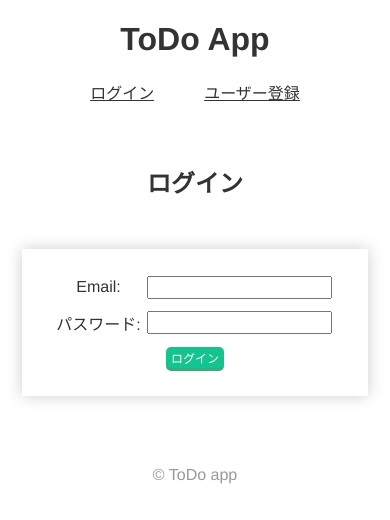
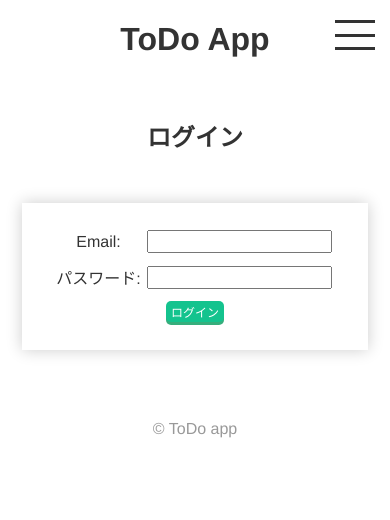
Before and after one commit to tkyytnm/todo-app, a React (Create React App) app in the folder client/: page /login in a window 390 px wide. Shown: the top 520 px of the page. Built offline with nearby package versions, Linux system fonts and the light colour scheme; no server answers.

Commit message:
Add hamburger menu

```diff
--- a/client/src/app/App.css
+++ b/client/src/app/App.css
@@ -21,6 +21,72 @@ nav svg {
   height: 18px;
   vertical-align: text-bottom;
   margin-right: 2px;
+}
+
+#ham {
+  display: none;
+}
+
+@media screen and (max-width: 600px) {
+  nav {
+    background-color: #000;
+    opacity: 0.8;
+    display: flex;
+    flex-direction: column;
+    justify-content: space-evenly;
+    align-items: center;
+    position: fixed;
+    top: -450px;
+    width: 100%;
+    height: 300px;
+    z-index: 5;
+    transition: all 0.5s ease-out;
+    padding: 50px 0;
+  }
+
+  nav.open {
+    top: 0;
+  }
+
+  nav a,
+  nav button {
+    color: #fff;
+  }
+
+  #ham {
+    z-index: 10;
+    width: 50px;
+    height: 50px;
+    position: fixed;
+    top: 10px;
+    right: 10px;
+    cursor: pointer;
+    display: flex;
+    flex-direction: column;
+    justify-content: space-evenly;
+    align-items: center;
+  }
+
+  #ham span {
+    display: block;
+    background-color: #333;
+    height: 3px;
+    width: 40px;
+    transition: all 0.5s ease-out;
+  }
+  #ham.open span {
+    background-color: #fff;
+  }
+  #ham.open span:nth-of-type(1) {
+    transform: rotate(45deg) translate(10px, 10px);
+  }
+  #ham.open span:nth-of-type(2) {
+    transform: scale(0.1);
+    opacity: 0;
+  }
+  #ham.open span:nth-of-type(3) {
+    transform: rotate(-45deg) translate(9px, -9px);
+  }
 }
 
 section {
--- a/client/src/common/header/Header.js
+++ b/client/src/common/header/Header.js
@@ -1,10 +1,21 @@
 import Nav from "./Nav";
+import { useState } from "react";
 
 const Header = () => {
+  const [hamburger, setHamburger] = useState(false);
+  const switchHamburger = () => {
+    setHamburger(!hamburger);
+  };
+
   return (
     <header>
       <h1>ToDo App</h1>
-      <Nav />
+      <Nav hamburger={hamburger} />
+      <div id="ham" className={hamburger && "open"} onClick={switchHamburger}>
+        <span></span>
+        <span></span>
+        <span></span>
+      </div>
     </header>
   );
 };
--- a/client/src/common/header/Nav.js
+++ b/client/src/common/header/Nav.js
@@ -5,7 +5,7 @@ import { fetchUserData, logoutUser } from "../../features/auth/authThunk";
 import { useEffect } from "react";
 import { FiSettings } from "react-icons/fi";
 
-const Nav = () => {
+const Nav = ({ hamburger }) => {
   const user = useSelector(selectUser);
   const dispatch = useDispatch();
 
@@ -18,7 +18,7 @@ const Nav = () => {
   };
 
   return (
-    <nav>
+    <nav className={hamburger && "open"}>
       {user.id ? (
         <>
           <Link to="todo">タスクリスト</Link>
```
